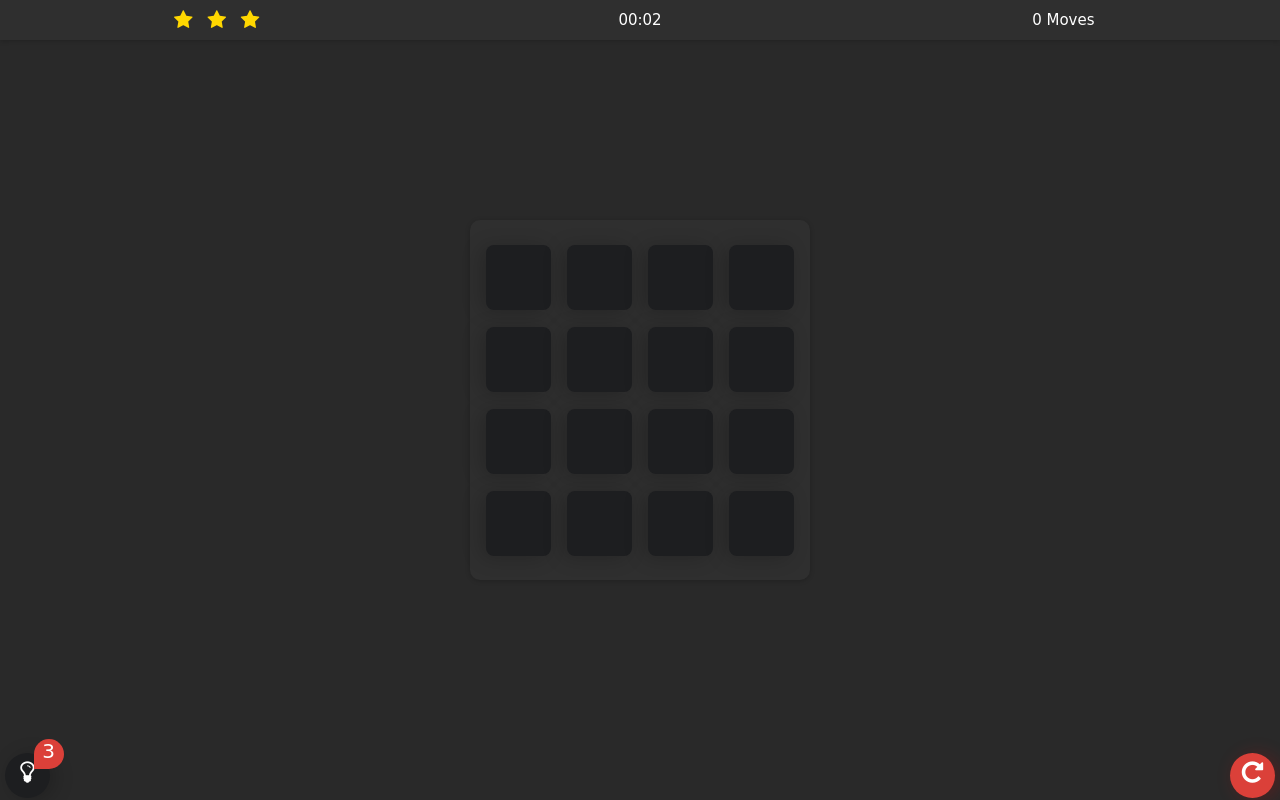
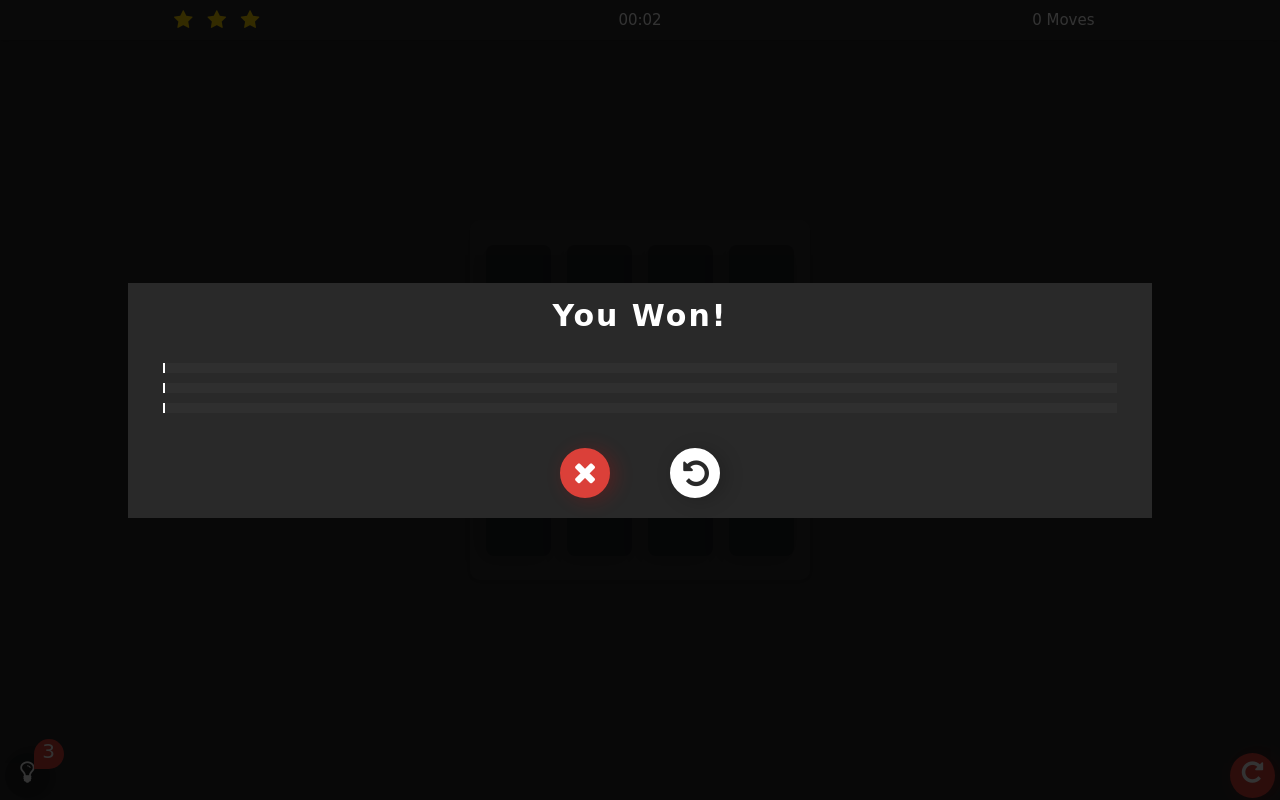
Before and after one commit to Al-Yasa/Memory-Game-Project-Udacity, a plain HTML site: page index.html in a window 1280 px wide. Drawn offline with Linux system fonts and the light colour scheme; a web font is replaced by a local one.

Commit message:
feat: Added HTML/CSS of modal and fixed HTML indentation

```diff
--- a/css/style.css
+++ b/css/style.css
@@ -240,3 +240,106 @@ body {
         transform: rotate(360deg);
     }
 }
+
+/**** Modal ****/
+.modal-overlay {
+    position: absolute;
+    top: 0;
+    left: 0;
+    bottom: 0;
+    right: 0;
+    background-color: rgba(0, 0, 0, 0.8);
+    display: flex;
+    justify-content: center;
+    align-items: center;
+    z-index: 2;
+}
+
+.hidden {
+    display: none;
+}
+
+#modal {
+    width: 80%;
+    background-color: #292929;
+}
+
+#modal .modal-header {
+    letter-spacing: 2px;
+    text-align: center;
+    margin: 10px 0 0;
+    padding: 5px 10px;
+    font-size: 30px;
+
+}
+
+#modal .modal-score {
+    display: flex;
+    flex-direction: column;
+    padding: 5px 35px;
+}
+
+#modal .modal-score .modal-stars {
+    font-size: 40px;
+    color: #ffd700;
+    text-align: center;
+    margin: 0 0 20px;
+}
+
+#modal .modal-score .modal-stars i:not(:nth-child(2)) {
+    font-size: 30px;
+}
+
+#modal .modal-score .modal-moves,
+#modal .modal-score .modal-hints,
+#modal .modal-score .modal-time {
+    font-size: 18px;
+    padding: 5px 10px;
+    margin-bottom: 10px;
+    display: flex;
+    justify-content: space-between;
+    align-items: center;
+    background-color: #2f2f2f;
+    border-left: 2px solid #fff;
+}
+
+#modal .modal-score .modal-moves span,
+#modal .modal-score .modal-hints span,
+#modal .modal-score .modal-time span {
+    font-size: 25px;
+    font-weight: bold;
+}
+
+#modal .modal-buttons {
+    display: flex;
+    justify-content: center;
+    padding: 20px 0;
+}
+
+#modal .modal-buttons button {
+    height: 50px;
+    width: 50px;
+    font-size: 30px;
+    margin: 0 30px 0;
+    border-radius: 50%;
+    cursor: pointer;
+}
+
+#modal .modal-buttons button:focus {
+    outline: 0;
+}
+
+#modal .modal-buttons .modal-back {
+    background-color: #db4039;
+    box-shadow: 5px 2px 20px 0 rgba(255, 0, 0, 0.2);
+    border: 2px solid #db4039;
+    color: #fff;
+}
+
+#modal .modal-buttons .modal-replay {
+    padding: 2px 0 0 2px;
+    box-shadow: 5px 2px 20px 0 rgba(0, 0, 0, 0.2);
+    background-color: #fff;
+    border: 2px solid #fff;
+    color: #292929;
+}
--- a/index.html
+++ b/index.html
@@ -43,6 +43,24 @@
     </div>
     <!-- End of In-Game Content -->
 
+    <!-- Start of Modal -->
+    <div class="modal-overlay">
+        <div id="modal">
+            <h2 class="modal-header">You Won!</h2>
+            <div class="modal-score">
+                <div class="modal-stars"></div>
+                <div class="modal-moves"></div>
+                <div class="modal-hints"></div>
+                <div class="modal-time"></div>
+            </div>
+            <div class="modal-buttons">
+                <button class="modal-back redBtn"><i class="fa fa-times"></i></button>
+                <button class="modal-replay"><i class="fa fa-undo"></i></button>
+            </div>
+        </div>
+    </div>
+    <!-- End of Modal -->
+
     <script src="js/app.js"></script>
 </body>
 </html>
```
Lines whose indentation alone changed are shown as unchanged.
